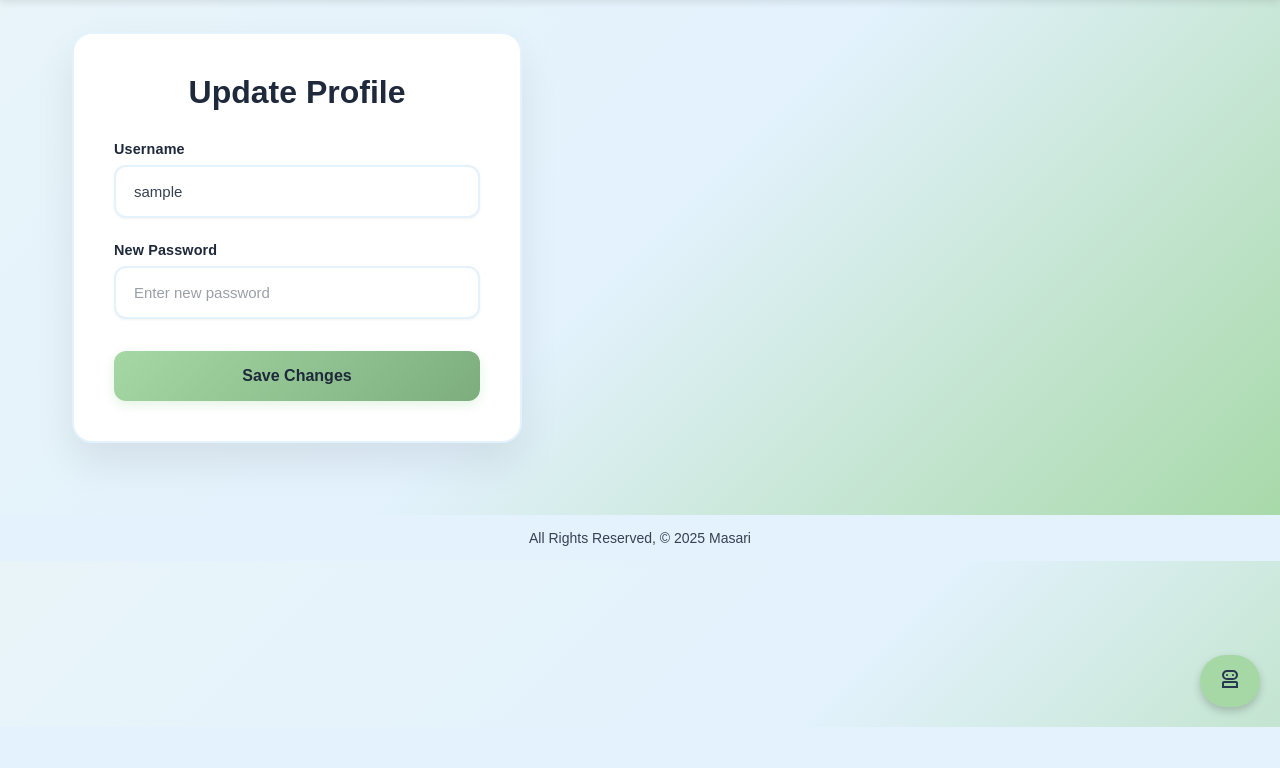
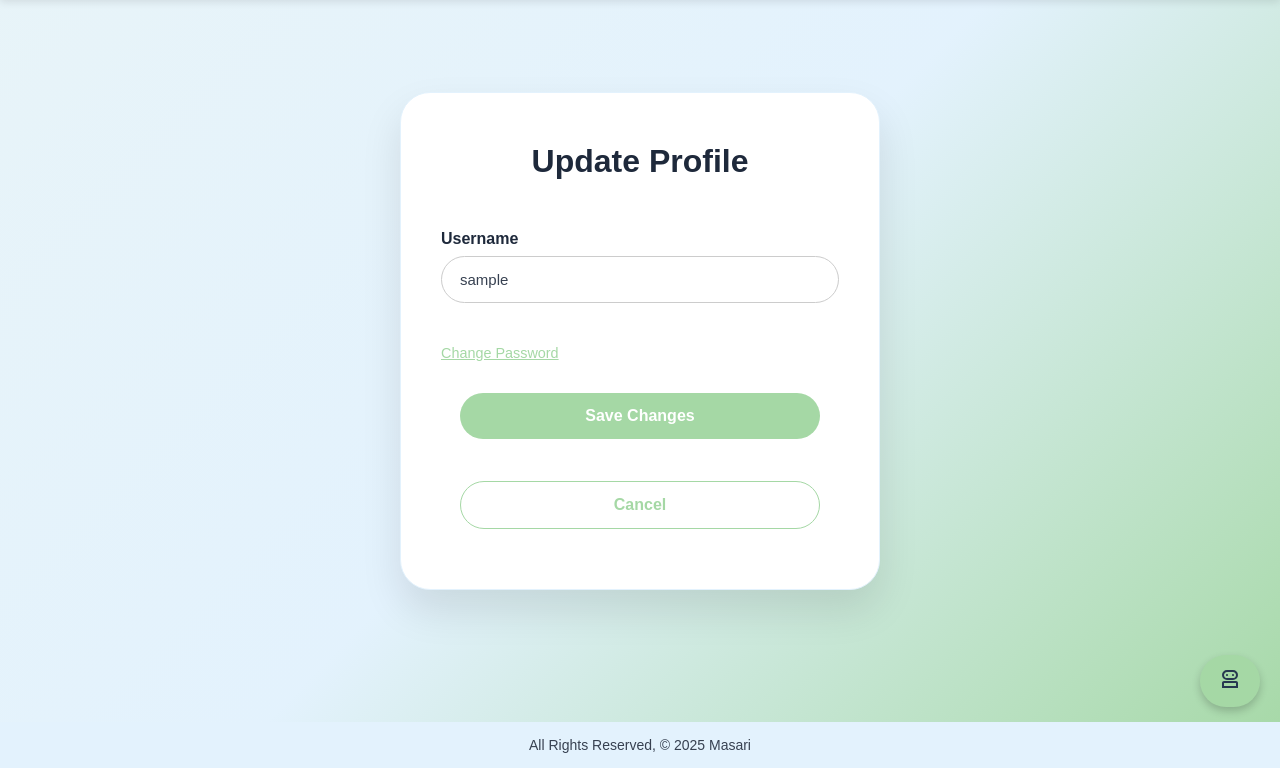
Before and after one commit to NOORSALMAN25/MASARI, a Django app: page /edit_user/ in a window 1280 px wide. Shown: the part 73-841 px from the top of the page. Before the commit the page ends 800 px from the top, so only its background shows below. Run offline with Django 5.2, Linux system fonts and the light colour scheme; the visitor is signed in with stand-in values (Sample User, id 1).

Commit message:
edit profile - styling and veiw

```diff
--- a/main_app/static/css/userinfostyle.css
+++ b/main_app/static/css/userinfostyle.css
@@ -1,150 +1,104 @@
 #edit-profile-page {
     width: 100%;
-    width: 450px;
-    background: white;
-    border-radius: 20px;
-    padding: 40px;
-    box-shadow: 0 20px 40px rgba(0, 0, 0, 0.08);
-    border: 2px solid var(--navbar-footer);
-    position: relative;
-    overflow: hidden;
+    max-width: 480px;
+    background: #fff;
+    border-radius: 30px;
+    padding: 50px 40px;
+    margin: 60px auto;
+    box-shadow: 0 20px 40px rgba(0, 0, 0, 0.1);
+    border: 1px solid var(--navbar-footer);
+    text-align: left;
 }
-
-
 
 #profile-title {
     color: var(--heading);
-    font-size: 2rem;
+    font-size: 32px;
     font-weight: 700;
     text-align: center;
-    margin-bottom: 8px;
-    position: relative;
+    margin-bottom: 25px;
 }
-
-
 
 #profile-form {
     display: flex;
     flex-direction: column;
-    gap: 24px;
+    gap: 22px;
+}
+.field{
+    margin: 20px 0;
 }
 
-#username-field {
-    position: relative;
-}
-
-#username-label {
+.field label {
     display: block;
     font-weight: 600;
     color: var(--heading);
     margin-bottom: 8px;
-    font-size: 0.9rem;
-    letter-spacing: 0.01em;
 }
 
-#username {
+.field input {
     width: 100%;
-    padding: 16px 18px;
-    border: 2px solid var(--navbar-footer);
-    border-radius: 12px;
+    padding: 14px 18px;
+    border: 1px solid #ccc;
+    border-radius: 30px;
     font-size: 15px;
-    font-family: inherit;
+    outline: none;
     color: var(--text);
-    background-color: white;
-    outline: none;
-    transition: all 0.3s ease;
-    box-shadow: 0 1px 3px rgba(0, 0, 0, 0.05);
+    transition: border-color 0.3s, box-shadow 0.3s;
 }
 
-#username:focus {
+.field input:focus {
     border-color: var(--primary-btn);
-    box-shadow: 0 0 0 3px rgba(165, 216, 165, 0.1), 0 4px 8px rgba(0, 0, 0, 0.08);
-    transform: translateY(-1px);
+    box-shadow: 0 0 0 3px rgba(165, 216, 165, 0.2);
 }
 
-#username:hover {
-    border-color: var(--hover-link);
+#toggle-password-link {
+    color: var(--primary-btn);
+    font-size: 0.9rem;
+    text-decoration: underline;
+    cursor: pointer;
 }
 
-#username::placeholder {
-    color: var(--text);
-    opacity: 0.5;
+#save-btn {
+    padding: 14px;
+    border: none;
+    border-radius: 30px;
+    background: var(--primary-btn);
+    color: white;
+    font-size: 16px;
+    font-weight: bold;
+    cursor: pointer;
+    margin-top: 10px;
+    transition: background-color 0.3s ease;
 }
 
-
-
-#password-field {
-    position: relative;
+#save-btn:hover {
+    background-color: var(--secondary-btn);
 }
 
-#password-label {
+#save-btn,
+#cancel-btn {
     display: block;
-    font-weight: 600;
-    color: var(--heading);
-    margin-bottom: 8px;
-    font-size: 0.9rem;
-    letter-spacing: 0.01em;
+    width: 100%;
+    max-width: 360px;
+    text-align: center;
+    margin: 10px auto;
 }
 
-#password {
+#cancel-btn {
+    display: inline-block;
     width: 100%;
-    padding: 16px 18px;
-    border: 2px solid var(--navbar-footer);
-    border-radius: 12px;
-    font-size: 15px;
-    font-family: inherit;
-    color: var(--text);
-    background-color: white;
-    outline: none;
+    max-width: 360px;
+    text-align: center;
+    padding: 14px;
+    border-radius: 30px;
+    border: 1px solid var(--primary-btn);
+    color: var(--primary-btn);
+    font-weight: bold;
+    margin-top: 10px;
+    text-decoration: none;
     transition: all 0.3s ease;
-    box-shadow: 0 1px 3px rgba(0, 0, 0, 0.05);
 }
 
-#password:focus {
-    border-color: var(--primary-btn);
-    box-shadow: 0 0 0 3px rgba(165, 216, 165, 0.1), 0 4px 8px rgba(0, 0, 0, 0.08);
-    transform: translateY(-1px);
+#cancel-btn:hover {
+    background-color: var(--primary-btn);
+    color: white;
 }
-
-#password:hover {
-    border-color: var(--hover-link);
-}
-
-#password::placeholder {
-    color: var(--text);
-    opacity: 0.5;
-}
-
-
-#save-btn {
-    padding: 16px 28px;
-    border: none;
-    border-radius: 12px;
-    background: linear-gradient(135deg, var(--primary-btn) 0%, var(--secondary-btn) 100%);
-    color: var(--heading);
-    font-size: 16px;
-    font-weight: 600;
-    font-family: inherit;
-    cursor: pointer;
-    transition: all 0.3s ease;
-    box-shadow: 0 4px 12px rgba(165, 216, 165, 0.3);
-    margin-top: 8px;
-    position: relative;
-    overflow: hidden;
-}
-
-#save-btn::before {
-    content: '';
-    position: absolute;
-    top: 0;
-    left: -100%;
-    width: 100%;
-    height: 100%;
-    background: linear-gradient(90deg, transparent, rgba(255, 255, 255, 0.2), transparent);
-    transition: left 0.5s;
-}
-
-#save-btn:active {
-    transform: translateY(0);
-    box-shadow: 0 4px 12px rgba(125, 173, 125, 0.3);
-}
--- a/main_app/templates/edit_user.html
+++ b/main_app/templates/edit_user.html
@@ -1,23 +1,66 @@
 {% extends 'base.html' %} {% block content %}
+
 <div id="edit-profile-page">
   <h1 id="profile-title">Update Profile</h1>
+
+  {% if error %}
+  <p style="color: red; text-align: center; margin-bottom: 15px">{{ error }}</p>
+  {% endif %}
 
   <form id="profile-form" method="POST">
     {% csrf_token %}
 
-    <div id="username-field" data-field="username">
-      <label for="username" id="username-label">Username</label>
-      <input type="text" name="username" id="username" value="{{user.username }}" placeholder="Enter your username" required>
+    <div class="field">
+      <label for="username">Username</label>
+      <input
+        type="text"
+        name="username"
+        id="username"
+        value="{{ user.username }}"
+        required
+      />
     </div>
 
-    <div id="password-field" data-field="password">
-      <label for="password" id="password-label">New Password</label>
-      <input type="password" name="password" id="password" value="{{user.password }}"  placeholder="Enter new password" required>
+    <a href="#" id="toggle-password-link">Change Password</a>
+
+    <div id="password-section" style="display: none">
+      <div class="field">
+        <label for="current-password">Current Password</label>
+        <input
+          type="password"
+          name="old_password"
+          id="current-password"
+          placeholder="Enter current password"
+        />
+      </div>
+
+      <div class="field">
+        <label for="new-password">New Password</label>
+        <input
+          type="password"
+          name="new_password"
+          id="new-password"
+          placeholder="Enter new password"
+        />
+      </div>
     </div>
 
     <button type="submit" id="save-btn">Save Changes</button>
+    <a href="{% url 'home' %}" id="cancel-btn">Cancel</a>
   </form>
 </div>
 
+<script>
+  document.addEventListener('DOMContentLoaded',  ()=> {
+    const toggleLink = document.getElementById('toggle-password-link')
+    const passwordSection = document.getElementById('password-section')
+
+    toggleLink.addEventListener('click', function (e) {
+      e.preventDefault()
+      passwordSection.style.display =
+        passwordSection.style.display === 'none' ? 'block' : 'none'
+    })
+  })
+</script>
 
 {% endblock %}
--- a/main_app/templates/universities/detail.html
+++ b/main_app/templates/universities/detail.html
@@ -49,6 +49,7 @@
   </form>
 
   {% for program in programs %}
+  <a href="{% url 'program_detail' university.id program.id %}">
   <div class="detail-program-card">
     <div class="detail-program-info">
       <h2 class="detail-program-name">
@@ -69,5 +70,6 @@
   </div>
   {% endfor %}
 </div>
+</a>
 
 {% endblock %}
--- a/main_app/views.py
+++ b/main_app/views.py
@@ -160,14 +160,30 @@ def edit_user(request):
 
     if request.method == 'POST':
         username = request.POST.get('username')
-        password = request.POST.get('password')
+        old_password = request.POST.get('old_password')
+        new_password = request.POST.get('new_password')
 
-        user.username = username
-        user.pasword = password
+        if not user.check_password(old_password):
+            return render(request, 'edit_user.html', {
+                'user': user,
+                'error': ' Old password is incorrect'
+            })
+
+        if username:
+            user.username = username
+
+        if new_password:
+            user.set_password(new_password)
+
         user.save()
 
+        from django.contrib.auth import update_session_auth_hash
+        update_session_auth_hash(request, user)
+
         return redirect('/')
+
     return render(request, 'edit_user.html', {'user': user})
+
 
 def signup(request):
     error_message = ""
```
